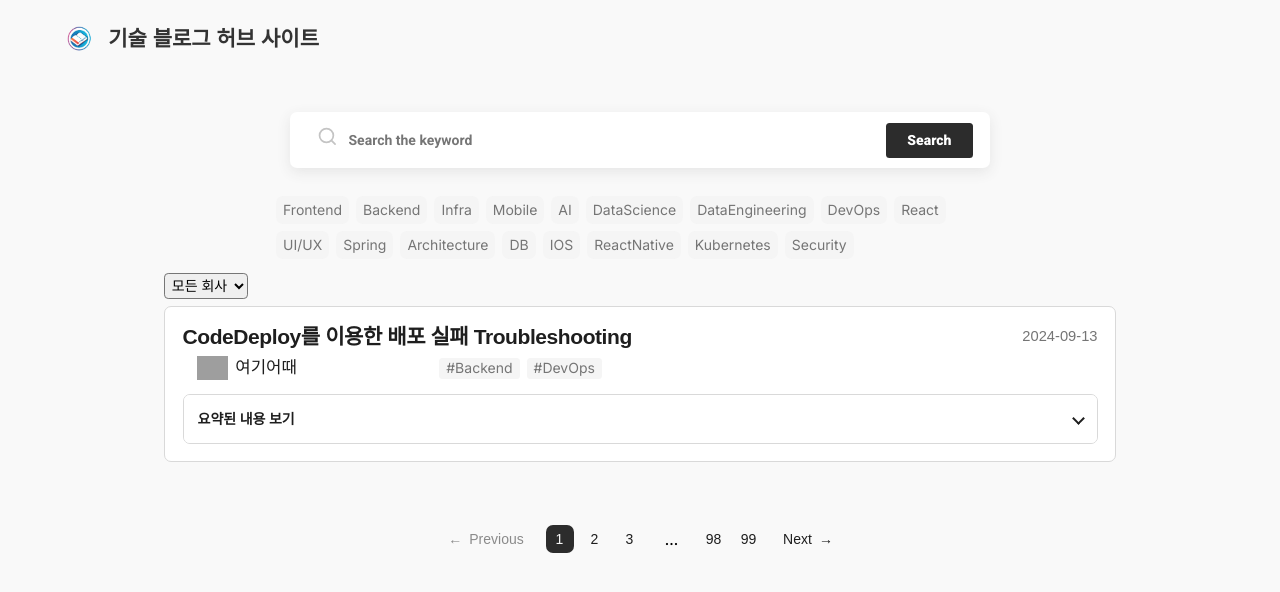
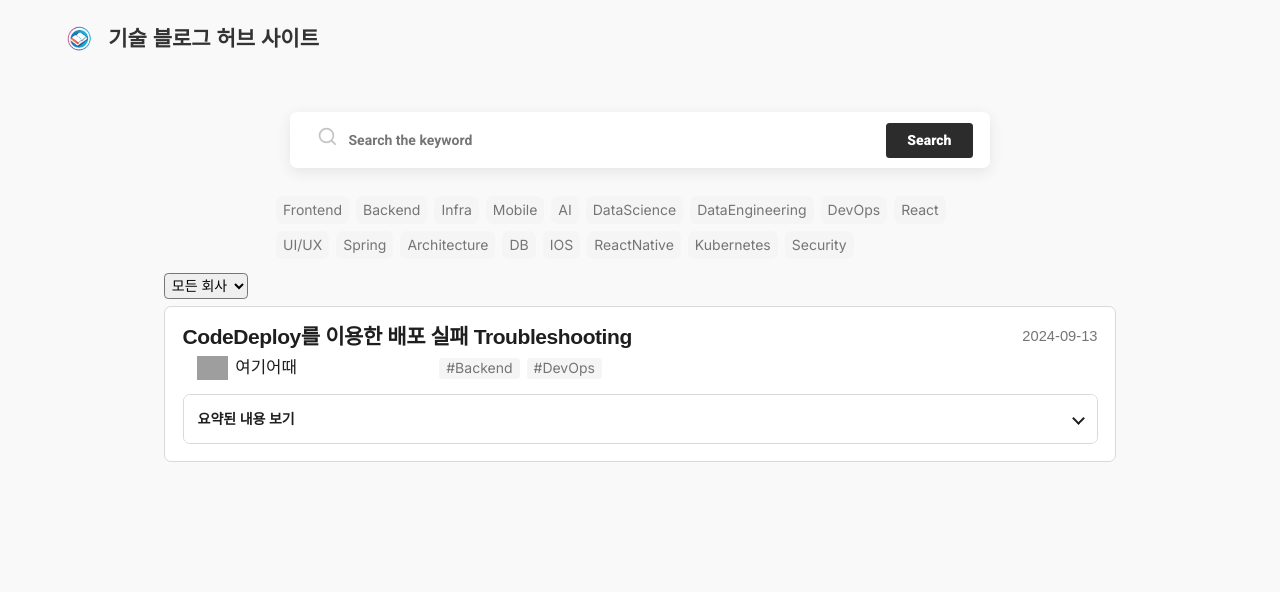
Before and after one commit to hyeneung/tech-blog-hub-site, a Vue app in the folder frontend/: page / in a window 1280 px wide. Shown: the top 592 px of the page. Built offline with nearby package versions, Linux system fonts and the light colour scheme; grey boxes are pictures that could not be loaded.

Commit message:
#7 - feat: Implement Footer and Pagination components

```diff
--- a/frontend/src/components/common/Footer.vue
+++ b/frontend/src/components/common/Footer.vue
@@ -4,7 +4,7 @@
   </footer>
 </template>
 
-<script setup>
+<script setup lang="ts">
 import Pagination from './Pagination.vue'
 </script>
 
--- a/frontend/src/components/common/Pagination.vue
+++ b/frontend/src/components/common/Pagination.vue
@@ -1,33 +1,91 @@
 <template>
-  <nav class="pagination">
-    <button class="pagination__btn pagination__btn--prev" disabled>
+  <nav v-if="paginationStore.pageInfo" class="pagination">
+    <button
+      class="pagination__btn pagination__btn--prev"
+      :disabled="currentPage === 0"
+      @click="changePage(currentPage - 1)"
+    >
       <span class="pagination__icon">←</span>
       <span>Previous</span>
     </button>
     <ul class="pagination__list">
-      <li><button class="pagination__page pagination__page--active">1</button></li>
-      <li><button class="pagination__page">2</button></li>
-      <li><button class="pagination__page">3</button></li>
-      <li><span class="pagination__gap">...</span></li>
-      <li><button class="pagination__page">98</button></li>
-      <li><button class="pagination__page">99</button></li>
+      <li v-for="page in displayedPages" :key="page">
+        <button
+          v-if="page !== '...'"
+          class="pagination__page"
+          :class="{ 'pagination__page--active': page === currentPage }"
+          @click="changePage(page)"
+        >
+          {{ typeof page === 'number' ? page + 1 : page }}
+        </button>
+        <span v-else class="pagination__gap">...</span>
+      </li>
     </ul>
-    <button class="pagination__btn pagination__btn--next">
+    <button
+      class="pagination__btn pagination__btn--next"
+      :disabled="currentPage === totalPages - 1"
+      @click="changePage(currentPage + 1)"
+    >
       <span>Next</span>
       <span class="pagination__icon">→</span>
     </button>
   </nav>
 </template>
 
-<script setup>
-import { ref } from 'vue'
+<script setup lang="ts">
+import { computed } from 'vue'
+import { useArticleSearchCriteriaStore } from '@/stores/articleSearchCriteriaStore'
+import { usePaginationStore } from '@/stores/paginationStore'
 
-const currentPage = ref(1)
-const totalPages = ref(99)
+const searchStore = useArticleSearchCriteriaStore()
+const paginationStore = usePaginationStore()
 
-const changePage = (page) => {
-  currentPage.value = page
-  // 페이지 변경 로직
+const currentPage = computed(() => paginationStore.pageInfo?.pageNumber || 0)
+const totalPages = computed(() => paginationStore.pageInfo?.totalPages || 1)
+
+const displayedPages = computed(() => {
+  const total = totalPages.value
+  const current = currentPage.value
+  const pages = []
+
+  pages.push(0);
+
+  if (total <= 7) {
+    for (let i = 1; i < total; i++) {
+      pages.push(i)
+    }
+  } else {
+    if (current <= 3) {
+      for (let i = 1; i <= 4; i++) {
+        pages.push(i);
+      }
+      pages.push('...');
+      pages.push(total-1);
+    } else if (current >= total - 4) {
+      pages.push('...');
+      for (let i = total - 5; i < total - 1; i++) {
+        pages.push(i);
+      }
+      pages.push(total-1);
+    } else {
+      pages.push('...');
+      pages.push(current - 1);
+      pages.push(current);
+      pages.push(current + 1);
+      pages.push('...');
+      pages.push(total-1);
+    }
+  }
+
+
+
+  return pages
+})
+
+const changePage = (page: number | string) => {
+  const newPage = typeof page === 'string' ? parseInt(page, 10) : page;
+  if (newPage < 0 || newPage >= totalPages.value) return;
+  searchStore.setPage(newPage);
 }
 </script>
 
--- /dev/null
+++ b/frontend/src/stores/paginationStore.ts
@@ -0,0 +1,13 @@
+import { defineStore } from 'pinia'
+import type { PageInfo } from '@/frontend-ts-axios-package/model'
+
+export const usePaginationStore = defineStore('pagination', {
+  state: () => ({
+    pageInfo: null as PageInfo | null,
+  }),
+  actions: {
+    setPageInfo(pageInfo: PageInfo) {
+      this.pageInfo = pageInfo
+    },
+  },
+})
```
